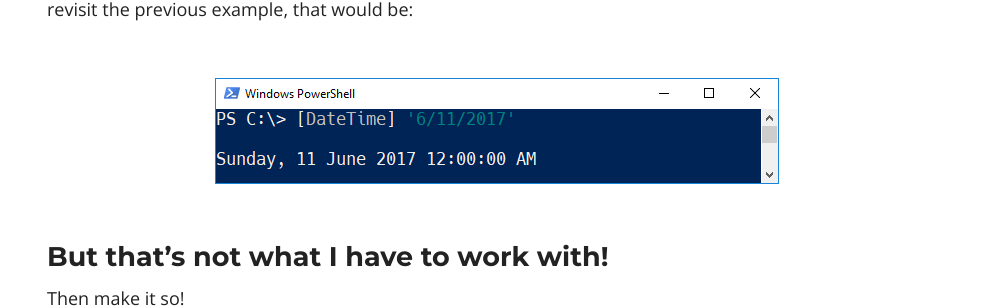
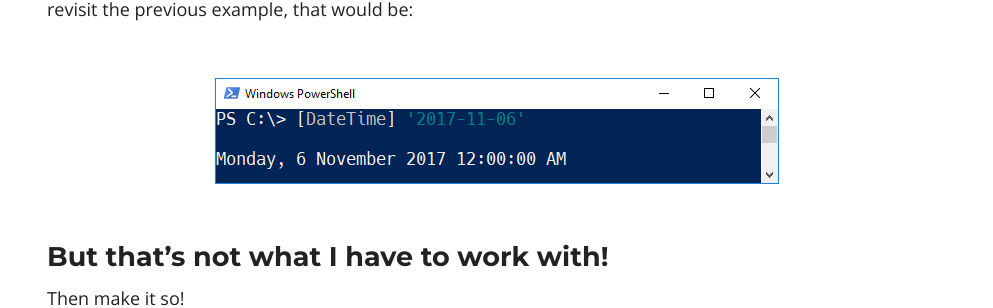
Before and after one commit to Windos/windos.github.io, a Jekyll site: the page built from _posts/2017-11-06-datetime-headache.md, in a window 1280 px wide. Shown: the part 2551-2859 px from the top of the page, without its empty margins (143-1136 px from the left). Built offline with Jekyll 4.4.1, drawn with Linux system fonts in a browser that asks for light colours; nearby versions of some CDN libraries; some web fonts are replaced; comment, search, counter and statistics services are not loaded.

Commit message:
Linked to wrong image!

```diff
--- a/_posts/2017-11-06-datetime-headache.md
+++ b/_posts/2017-11-06-datetime-headache.md
@@ -72,7 +72,7 @@
 8601](https://www.iso.org/iso-8601-date-and-time-format.html) date format,
 YYYY-MM-DD. To revisit the previous example, that would be:
 
-![DateTime from String - Right, because ISO](/images/datetime-headache/PowerShell2.png)
+![DateTime from String - Right, because ISO](/images/datetime-headache/PowerShell3.png)
 
 ### But that's not what I have to work with!
 
```
